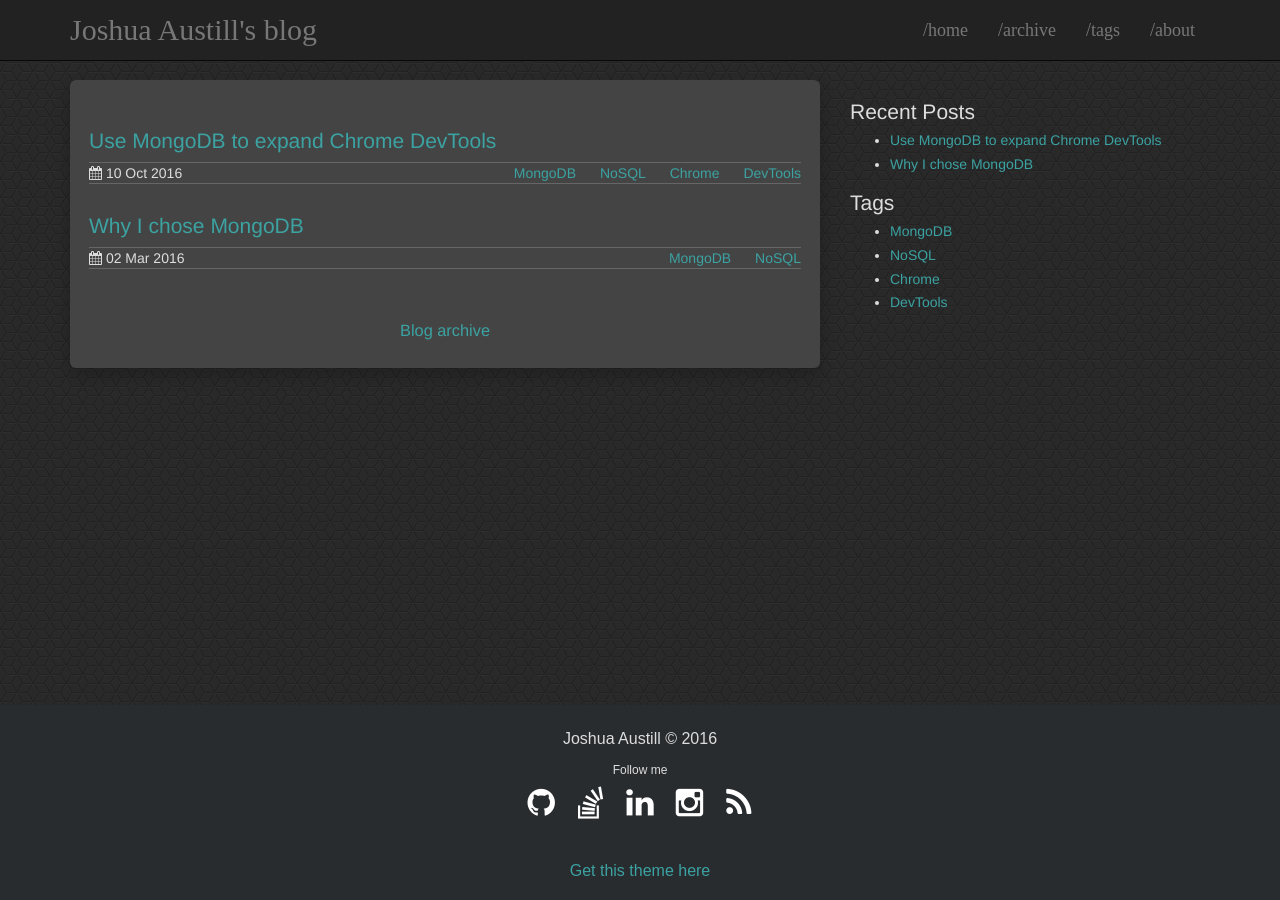
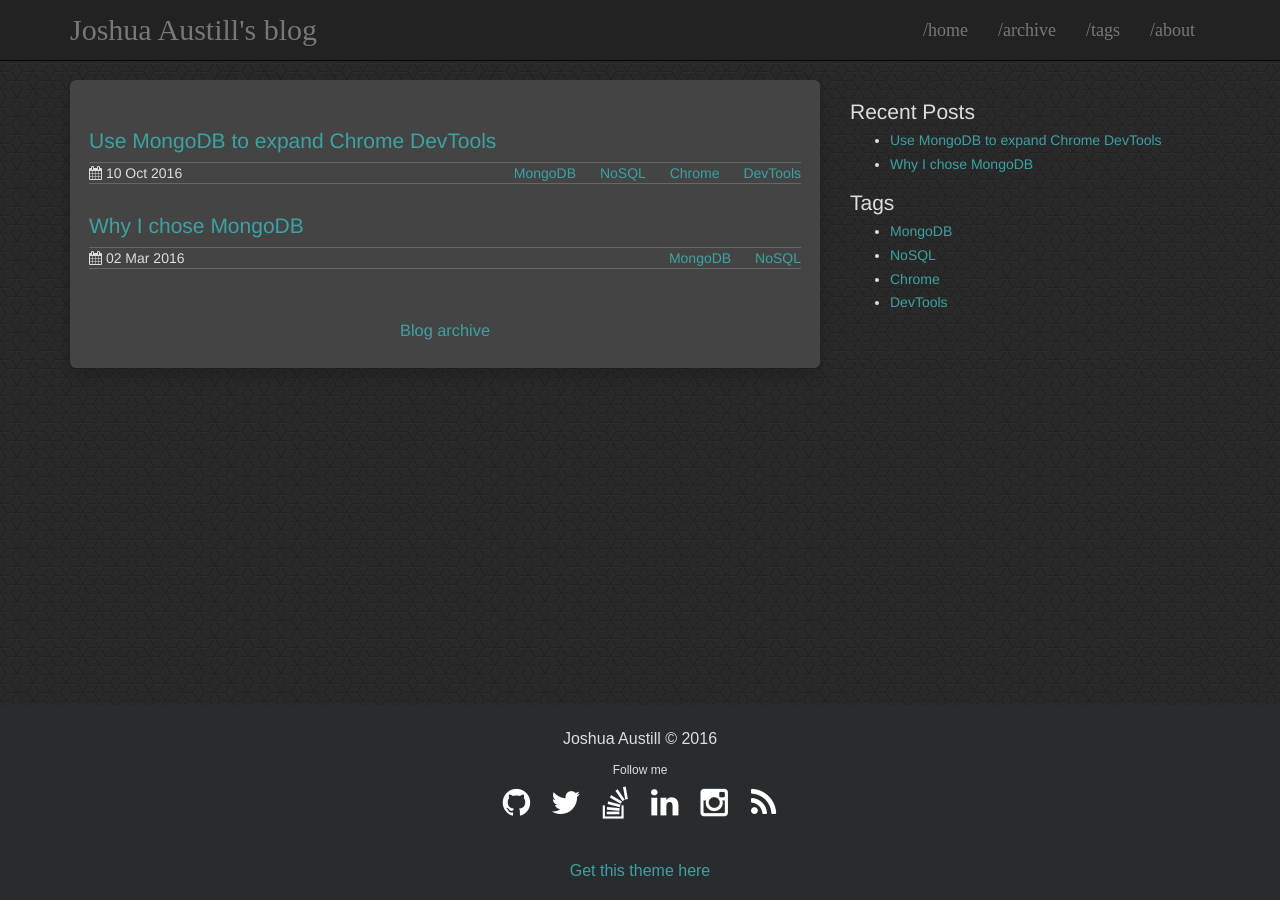
Before and after one commit to jlaustill/jlaustill.github.io, a Jekyll site: the page built from index.html, in a window 1280 px wide. Built offline with Jekyll 4.4.1, drawn with Linux system fonts in a browser that asks for light colours.

Commit message:
added twitter

```diff
--- a/_config.yml
+++ b/_config.yml
@@ -23,6 +23,7 @@ share:
 
 social:
   github: jlaustill
+  twitter: joshua_austill
   stackoverflow: '5230374/joshua-lawrence-austill'
   linkedin: 'joshua-austill-7b79168'
   instagram: 'pawvertyflats'
--- a/_includes/social.html
+++ b/_includes/social.html
@@ -7,6 +7,12 @@
       <a title="{{ site.social.github }} on Github" href="https://github.com/{{ site.social.github }}" target="_blank"><i class="fa fa-github fa-2x"></i></a>
     </li>
   {% endif %}
+
+    {% if site.social.twitter %}
+      <li>
+        <a title="{{ site.social.twitter }} on Twitter" href="https://twitter.com/{{ site.social.twitter }}" target="_blank"><i class="fa fa-twitter fa-2x"></i></a>
+      </li>
+    {% endif %}
 
   {% if site.social.stackoverflow %}
     <li>
```
